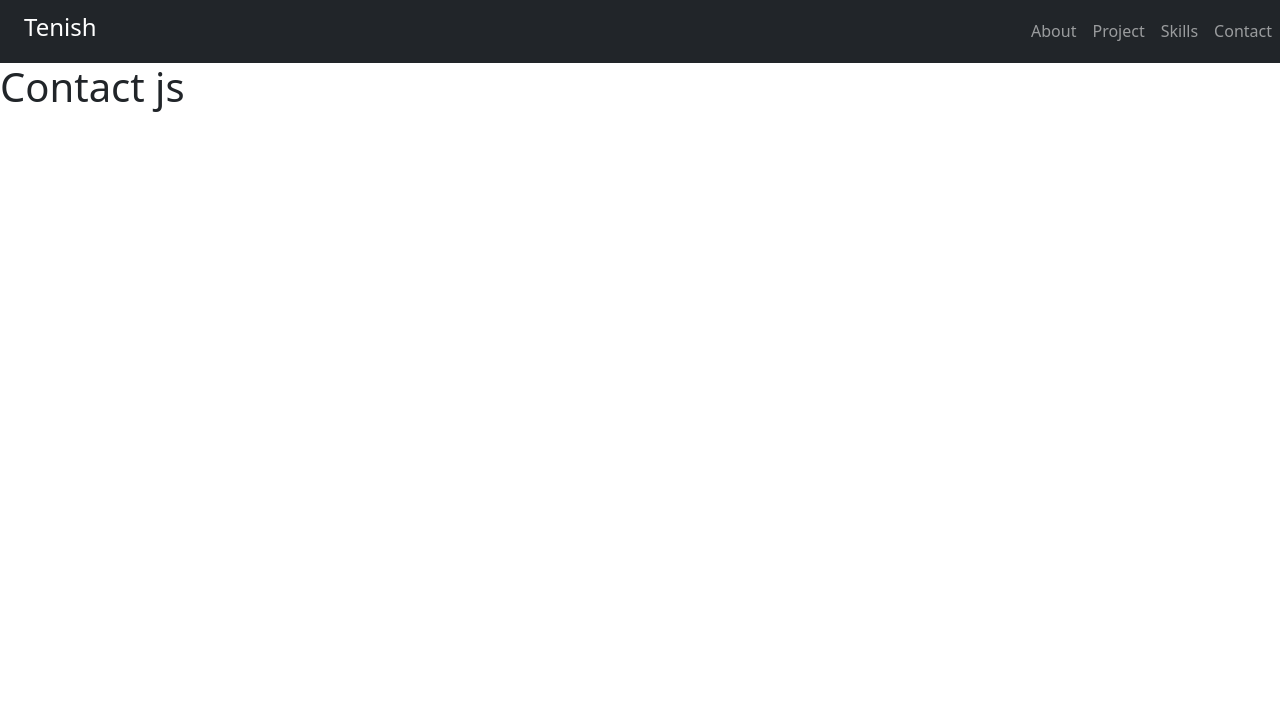
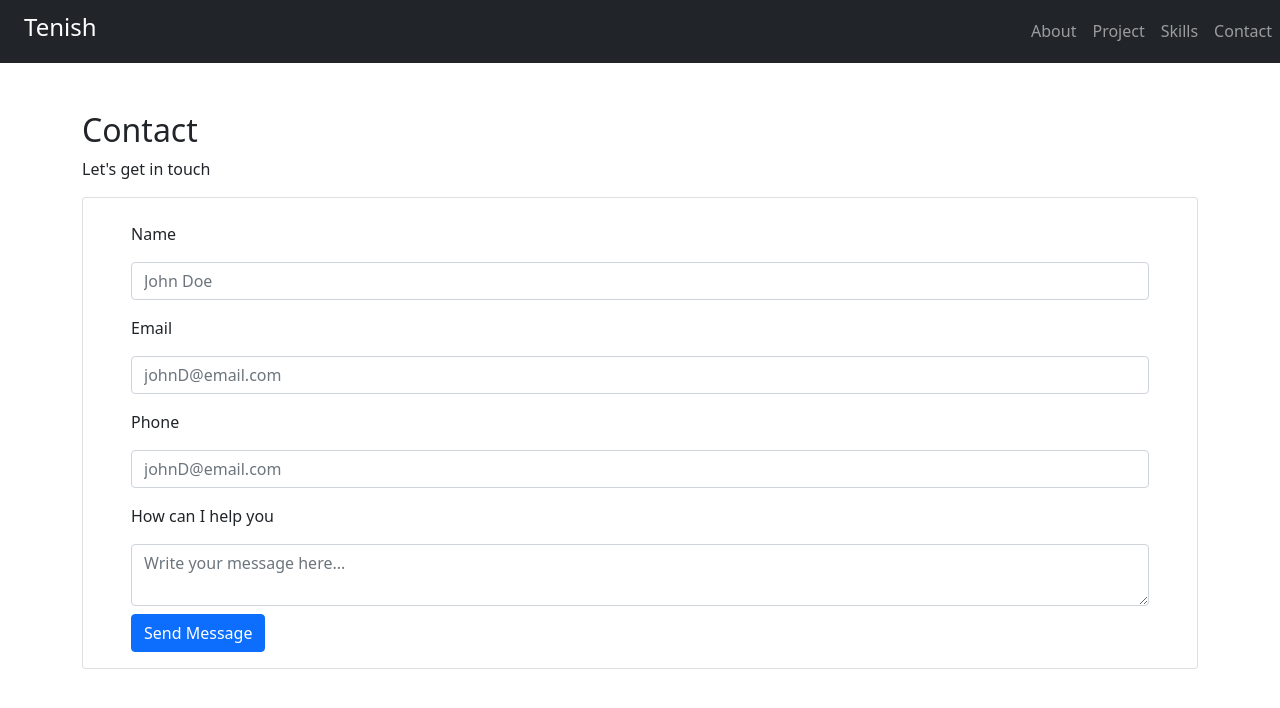
Before and after one commit to Tenish14/pwa_personal_portfolio, a React (Create React App) app: page /contact in a window 1280 px wide. Shown: the top 708 px of the page. Built offline with nearby package versions, Linux system fonts and the light colour scheme.

Commit message:
contact_page_done

```diff
--- a/src/components/Contact.js
+++ b/src/components/Contact.js
@@ -1,8 +1,66 @@
 import React from "react";
+import { Form, Card, Button } from "react-bootstrap";
 
 function Contact () {
     return (
-        <h1>Contact js</h1>
+        <div>
+            <div className="container">
+            <h2 className="mt-5">Contact</h2>
+            <p>Let's get in touch</p>
+
+            <Card>
+                <div className="col-md-12">
+                <Form className="mx-5 py-3">
+                    <Form.Group>
+                        <Form.Label className="my-2">Name</Form.Label>
+                        <Form.Control
+                            type="text"
+                            name="name"
+                            placeholder="John Doe"
+                            className="my-2"
+                            required
+                        />
+                    </Form.Group>
+                    <Form.Group>
+                        <Form.Label className="my-2">Email</Form.Label>
+                        <Form.Control
+                            type="email"
+                            name="email"
+                            placeholder="johnD@email.com"
+                            className="my-2"
+                            required
+                        />
+                    </Form.Group>
+
+                    <Form.Group>
+                        <Form.Label className="my-2">Phone</Form.Label>
+                        <Form.Control
+                            type="number"
+                            name="email"
+                            placeholder="johnD@email.com"
+                            className="my-2"
+                            required
+                        />
+                    </Form.Group>
+
+                    <Form.Group>
+                    <Form.Label className="my-2">How can I help you</Form.Label>
+                    <Form.Control
+                        type="text"
+                        name="message"
+                        as="textarea"
+                        placeholder="Write your message here..."
+                        className="my-2"
+                        required
+                    />
+                    </Form.Group>
+                    <Button variant="primary" type="submit" className="btn-block" >Send Message</Button>
+                </Form>
+                </div>
+                </Card>
+            </div>
+
+        </div>
     )
 }
 
```
